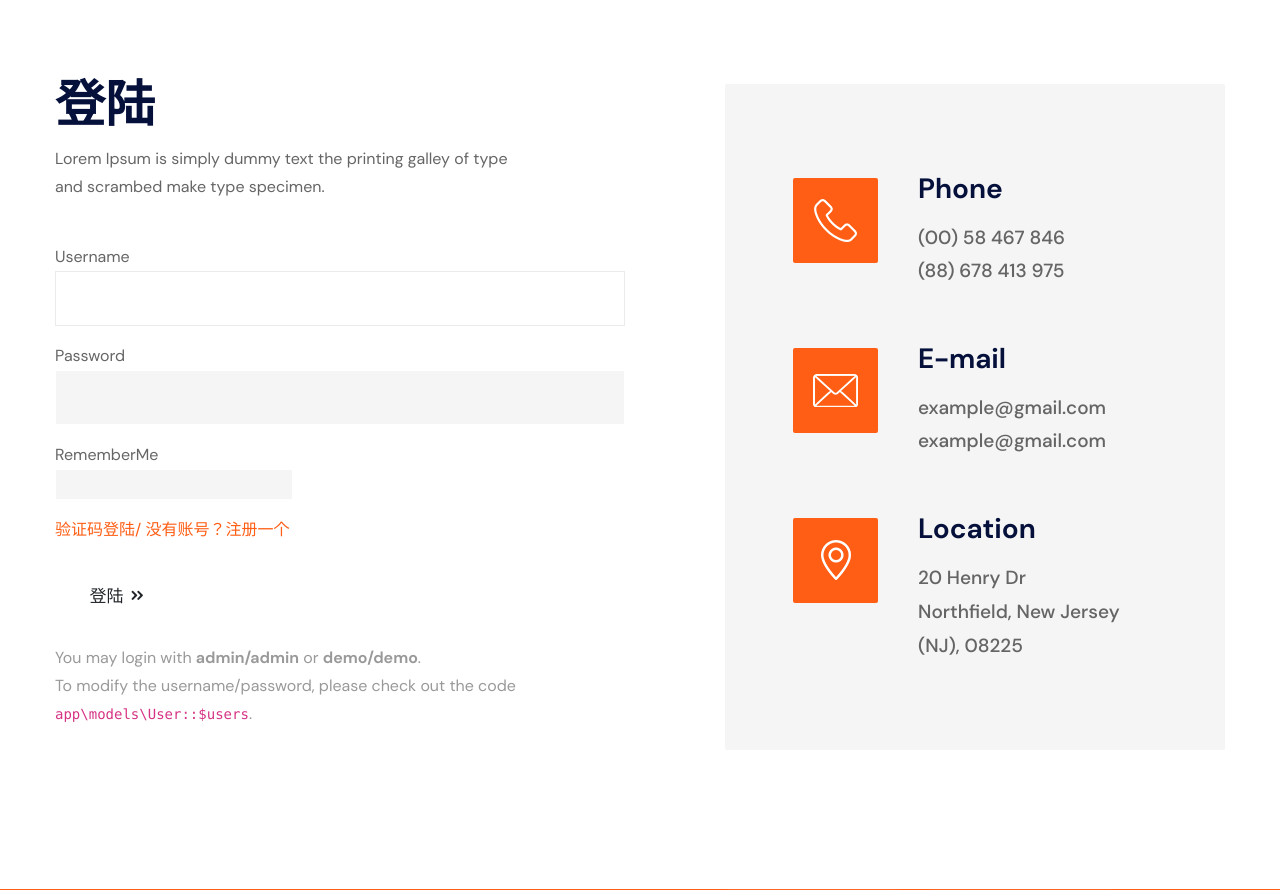
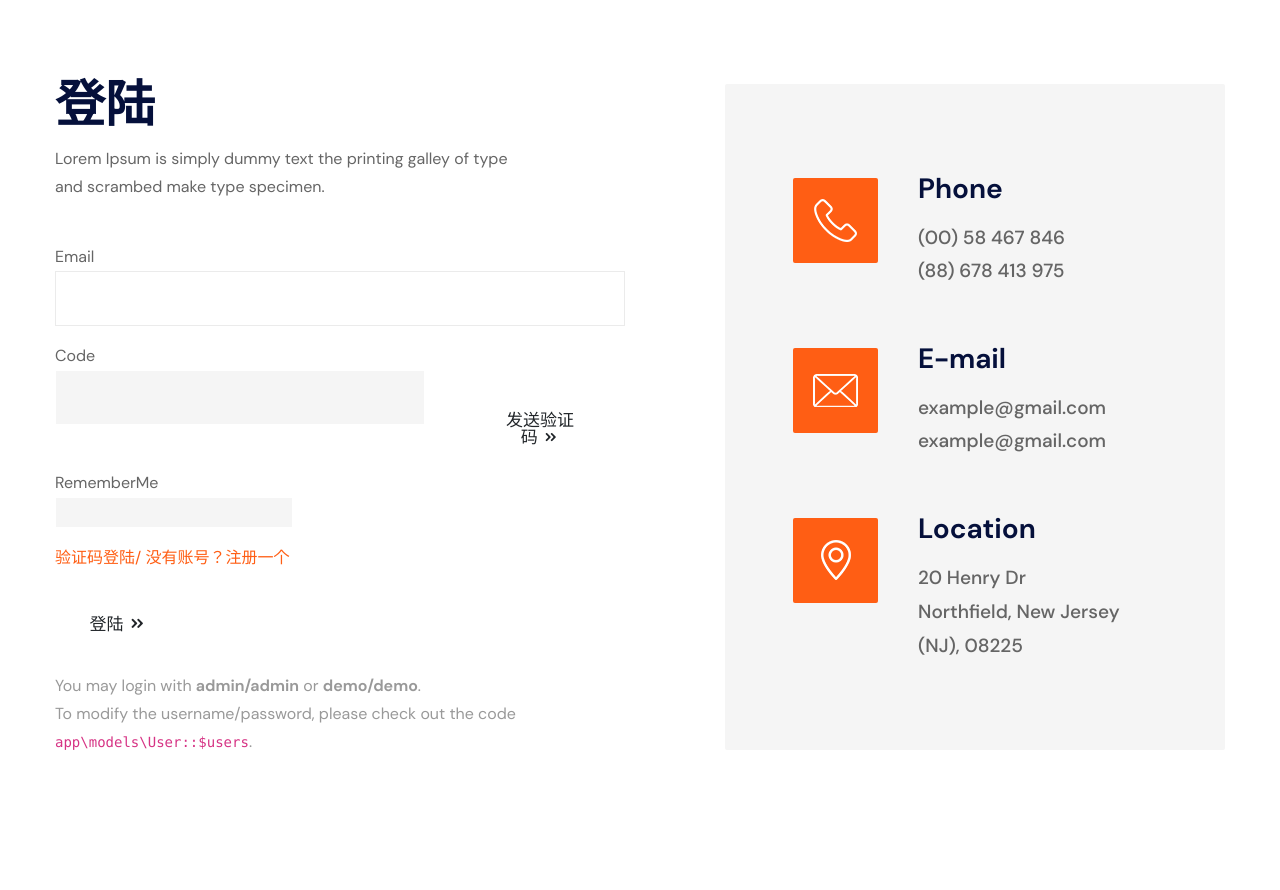
Before and after one commit to DemonWhiteY/2024-NKU_Web_FinalLab, a Yii app: template views/site/find.php in a window 1280 px wide. Shown: the part 507-1397 px from the top of the page. Run offline with PHP 8.4 and a stand-in for Yii, Linux system fonts and the light colour scheme; the template is opened without the code that fills it, so the values that code supplies are empty; form fields are guessed from the names that the template uses; some libraries are stand-ins or nearby versions.

Commit message:
完成了验证码登陆模块

```diff
--- a/views/site/find.php
+++ b/views/site/find.php
@@ -3,7 +3,7 @@
 /** @var yii\web\View $this */
 /** @var yii\bootstrap5\ActiveForm $form */
 
-/** @var app\models\LoginForm $model */
+/** @var app\models\EMailForm $model */
 
 use yii\bootstrap5\ActiveForm;
 use yii\bootstrap5\Html;
@@ -54,9 +54,22 @@ use yii\helpers\Url
                                 ],
                             ]); ?>
 
-                            <?= $form->field($model, 'username')->textInput(['autofocus' => true]) ?>
+                            <?= $form->field($model, 'email')->textInput(['autofocus' => true]) ?>
 
-                            <?= $form->field($model, 'password')->passwordInput() ?>
+                            <div class="row">
+                                <div class="col-lg-8">
+                                    <?= $form->field($model, 'code')->textInput() ?>
+                                </div>
+
+                                <div class="col-lg-4">
+                                    <div class="row mb-5"></div>
+                                    <div>
+                                        <?= Html::submitButton('发送验证码 <i
+                                            class="icofont-rounded-double-right mr-0"></i></button>', ['class' => 'btn btn-theme', 'name' => 'send']) ?>
+                                    </div>
+                                </div>
+
+                            </div>
                             <div class="col-lg-5">
                                 <?= $form->field($model, 'rememberMe')->checkbox([
                                     'template' => "<div class=\"custom-control custom-checkbox\">{input} {label}</div>\n<div class=\"col-lg-8\">{error}</div>",
@@ -74,7 +87,7 @@ use yii\helpers\Url
                             <div class="form-group">
                                 <div>
                                     <?= Html::submitButton('登陆 <i
-                                            class="icofont-rounded-double-right mr-0"></i></button>', ['class' => 'btn btn-theme', 'name' => 'login-button']) ?>
+                                            class="icofont-rounded-double-right mr-0"></i></button>', ['class' => 'btn btn-theme', 'name' => 'login']) ?>
                                 </div>
 
 
```
Also changed, not shown: config/web.php (+9 -1 lines), controllers/SiteController.php (+27 -4 lines), models/User.php (+14 -1 lines).
